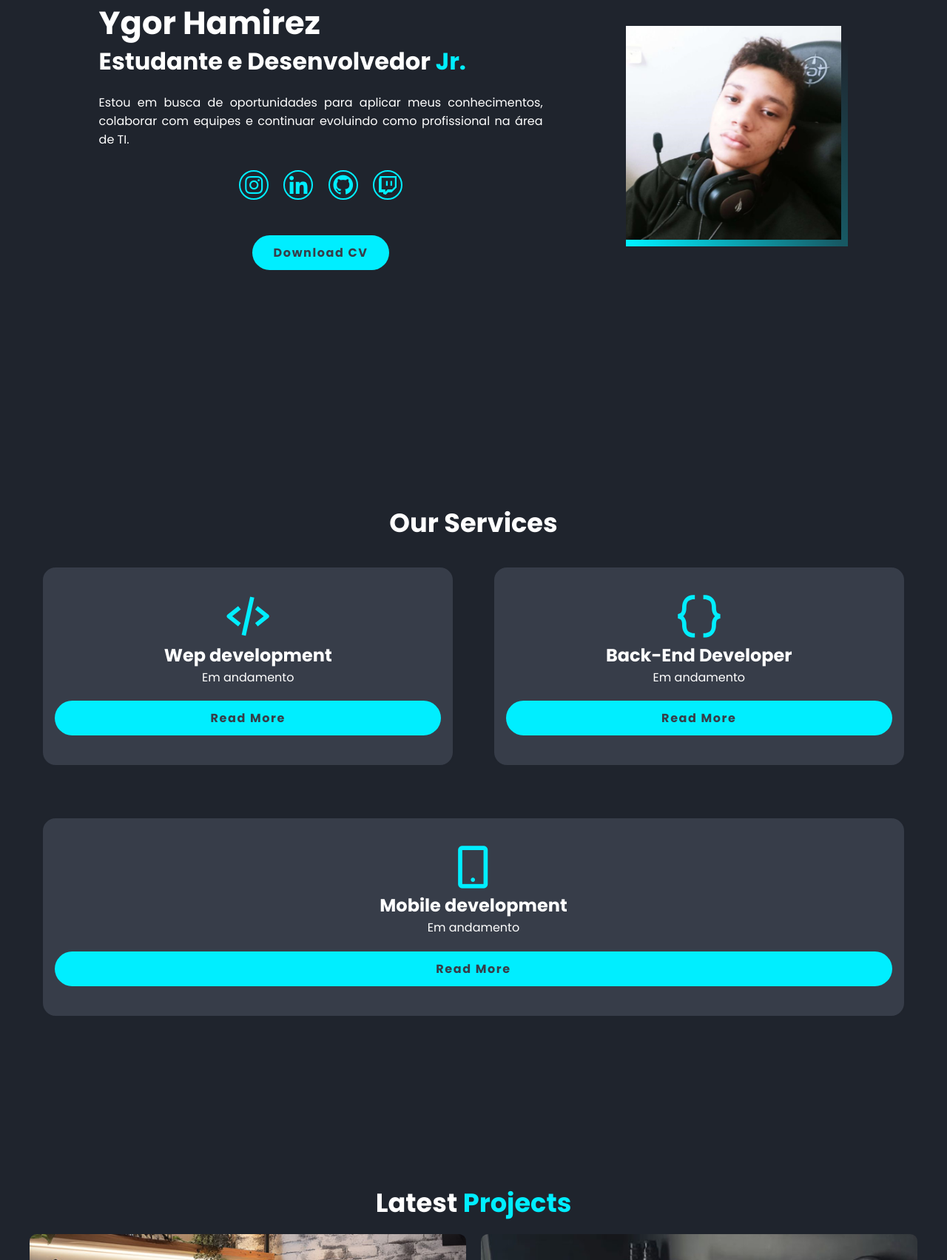
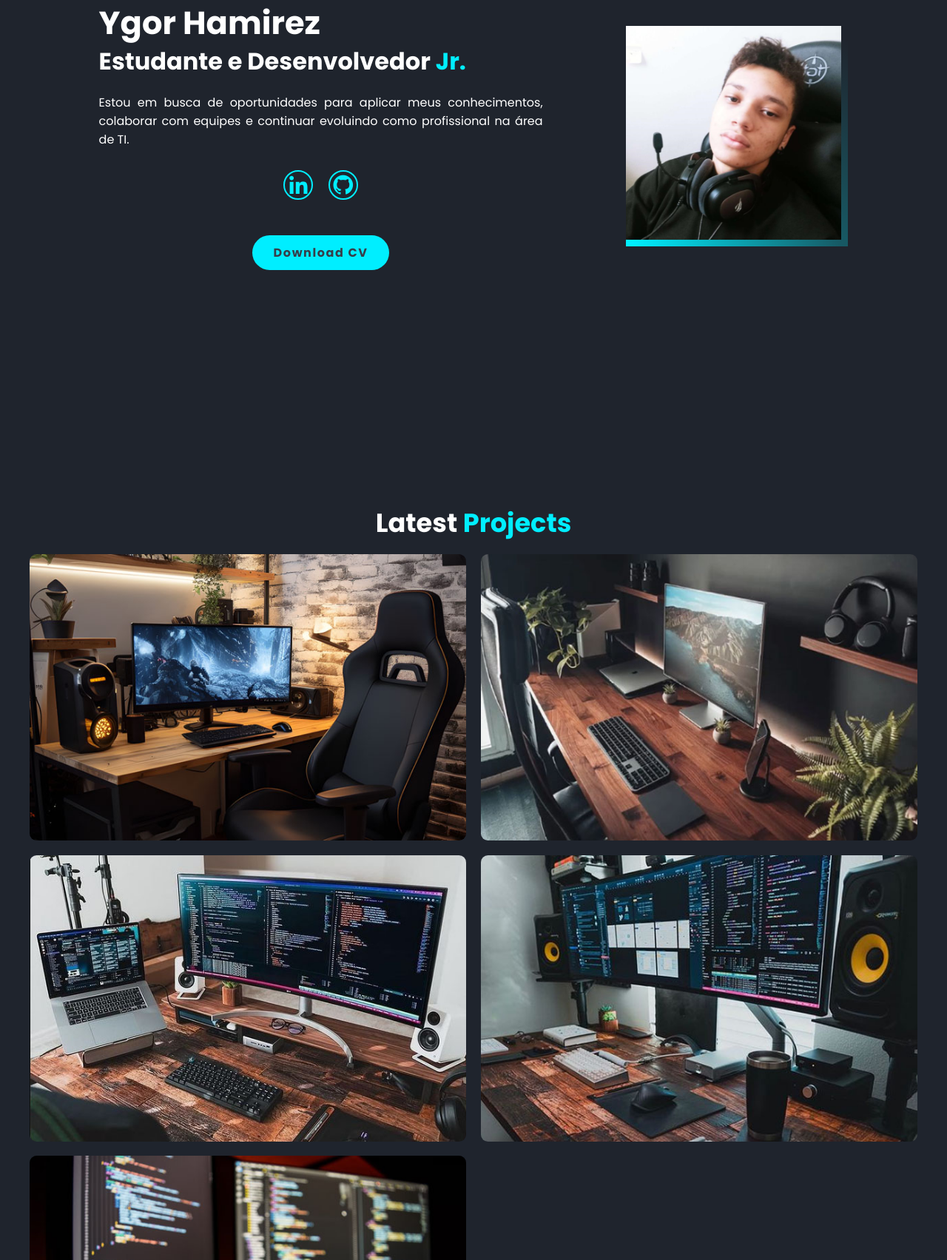
Before and after one commit to YgorHamirez/Portfolio, a plain HTML site: page index.html in a window 1280 px wide. Shown: the part 216-1919 px from the top of the page at 74% size. Drawn offline with nearby package versions, Linux system fonts and the light colour scheme.

Commit message:
atualização

```diff
--- a/index.html
+++ b/index.html
@@ -47,10 +47,9 @@
             </p>
 
             <div class="social-media">
-                <a href="https://www.instagram.com/hiiky__/" target="_blank"><i class='bx bxl-instagram'></i></a>
+
                 <a href="https://www.linkedin.com/in/ygor-hamirez-a6a853245/" target="_blank"><i class='bx bxl-linkedin' ></i></a>
-                <a href="https://github.com/zHikiz?tab=repositories" target="_blank"><i class='bx bxl-github' ></i></a>
-                <a href="https://www.twitch.tv/hiikyh" target="_blank"><i class='bx bxl-twitch'></i></a>
+                <a href="https://github.com/YgorHamirez" target="_blank"><i class='bx bxl-github' ></i></a>
             </div>
 
             <div>
@@ -68,7 +67,7 @@
     </section>
     <!-- /home section -->
     <!-- service section -->
-     <section class="services" id="services">
+ <!--     <section class="services" id="services">
         <h2>Our <spam>Services</spam></h2>
         <div class="services-container">
             <div class="box">
@@ -105,7 +104,7 @@
             </div>
         </div>
      </section>
-    <!--/service section  -->
+    /service section  -->
     <!-- Portfolio section -->
      <section class="portfolio" id="portfolio">
         <h2>Latest <span>Projects</span></h2>
```
